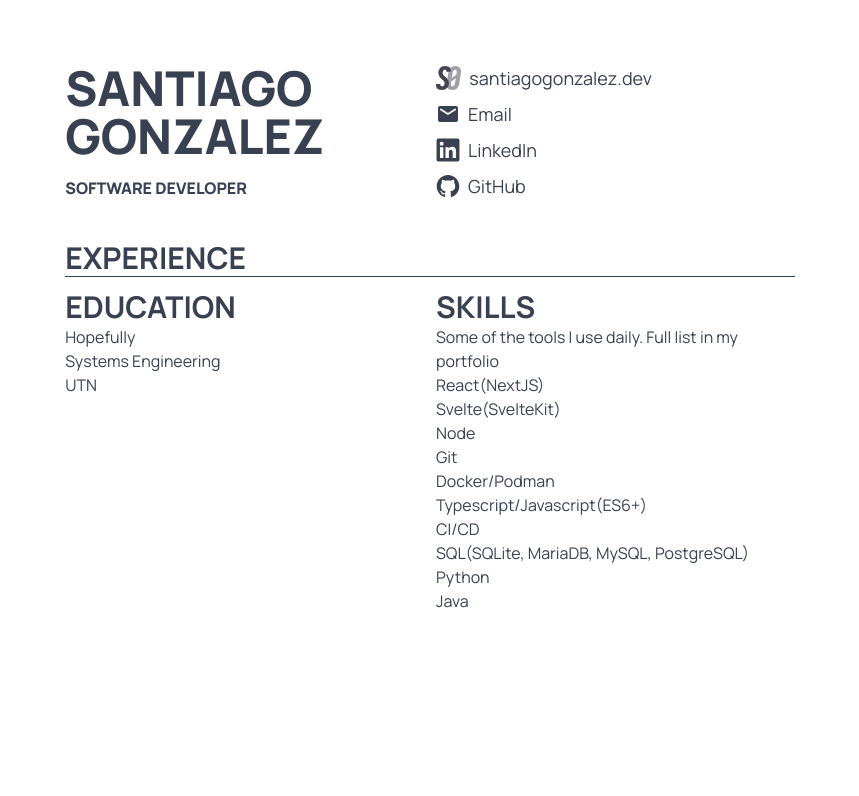
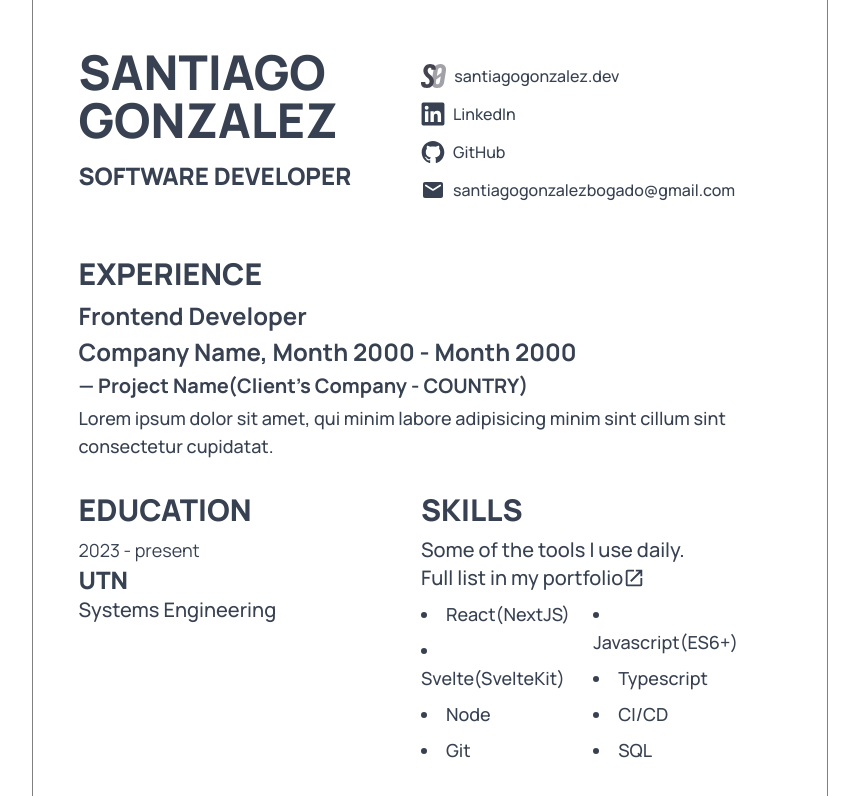
Before and after one commit to santiagogonzalez-dev/resume-website, a SvelteKit app: page / in a window 1280 px wide. Shown: the top 796 px of the page, without its empty margins (210-1069 px from the left). Built offline with nearby package versions, Linux system fonts and the light colour scheme.

Commit message:
Bunch of changes, give format to the document using grid

```diff
--- a/src/lib/langs/en.json
+++ b/src/lib/langs/en.json
@@ -1,13 +1,22 @@
 {
 	"position": "SOFTWARE DEVELOPER",
 	"experience": {
-		"title": "EXPERIENCE"
+		"title": "EXPERIENCE",
+		"list": [
+			{
+				"position": "Frontend Developer",
+				"company": "Company Name",
+				"from_to": "Month 2000 - Month 2000",
+				"project": "Project Name(Client's Company - COUNTRY)",
+				"description": "Lorem ipsum dolor sit amet, qui minim labore adipisicing minim sint cillum sint consectetur cupidatat."
+			}
+		]
 	},
 	"education": {
 		"title": "EDUCATION",
 		"list": [
 			{
-				"date": "Hopefully",
+				"date": "2023 - present",
 				"in": "Systems Engineering",
 				"at": "UTN"
 			}
@@ -15,7 +24,7 @@
 	},
 	"skills": {
 		"title": "SKILLS",
-		"description": "Some of the tools I use daily. Full list",
-		"link": ["in my portfolio", "https://www.santiagogonzalez.dev/about#technologies"]
+		"description": "Some of the tools I use daily.",
+		"link": ["Full list in my portfolio", "https://www.santiagogonzalez.dev/about#technologies"]
 	}
 }
--- a/src/lib/langs/es.json
+++ b/src/lib/langs/es.json
@@ -1,13 +1,22 @@
 {
 	"position": "DESARROLLADOR DE SOFTWARE",
 	"experience": {
-		"title": "EXPERIENCIA"
+		"title": "EXPERIENCIA",
+		"list": [
+			{
+				"position": "Frontend Developer",
+				"company": "Company Name",
+				"from_to": "Month 2000 - Month 2000",
+				"project": "Project Name(Client's Company - PAÍS)",
+				"description": "Lorem ipsum dolor sit amet, qui minim labore adipisicing minim sint cillum sint consectetur cupidatat."
+			}
+		]
 	},
 	"education": {
 		"title": "EDUCACIÓN",
 		"list": [
 			{
-				"date": "Con un poco de suerte",
+				"date": "2023 - presente",
 				"in": "Ingeniería en Sistemas",
 				"at": "UTN"
 			}
@@ -15,7 +24,7 @@
 	},
 	"skills": {
 		"title": "TECNOLOGÍAS USADAS",
-		"description": "Herramientas que uso a diario. Lista entera",
-		"link": ["en mi portafolio", "https://www.santiagogonzalez.dev/about#technologies"]
+		"description": "Herramientas que uso a diario.",
+		"link": ["Lista entera en mi portafolio", "https://www.santiagogonzalez.dev/about#technologies"]
 	}
 }
--- a/src/routes/[[lang]]/+page.svelte
+++ b/src/routes/[[lang]]/+page.svelte
@@ -5,38 +5,22 @@
 	$: data = $page.data;
 </script>
 
-<div
-	class="w-[min(210mm,100%)] h-[min(210mm,100%)] mx-auto py-[0.5in]
-  px-[min(2cm,2rem)] text-gray-700"
->
-	<header class="grid items-center grid-cols-1 sm:grid-cols-2 gap-3">
-		<main class="flex flex-col gap-4">
-			<h1 class="text-5xl font-extrabold">SANTIAGO GONZALEZ</h1>
-			<h2 class="font-extrabold">
-				{data.position}
-			</h2>
-		</main>
-		<nav>
-			<ul class="grid gap-2 my-4">
+<main class="text-gray-700">
+	<header class="grid grid-cols-1 sm:grid-cols-2 place-content-center gap-4">
+		<hgroup class="flex flex-col gap-4">
+			<h1 class="text-5xl font-black">SANTIAGO GONZALEZ</h1>
+			<h2 class="text-2xl font-black">{data.position}</h2>
+		</hgroup>
+		<nav class="flex-1">
+			<ul class="grid gap-2 my-4 font-medium text-base">
 				<li>
-					<a class="flex items-center text-lg" target="_blank" rel="external" href="https://www.santiagogonzalez.dev">
+					<a class="inline-flex place-items-center" target="_blank" rel="external" href="https://www.santiagogonzalez.dev">
 						<img class="h-6 mr-2" src="{base}/logo-light.svg" alt="Personal logo" />
 						santiagogonzalez.dev
 					</a>
 				</li>
 				<li>
-					<a class="flex items-center text-lg" href="mailto:santiagogonzalezbogado@gmail.com">
-						<svg class="h-6 mr-2" xmlns="http://www.w3.org/2000/svg" width="24" height="24" viewBox="0 0 24 24">
-							<path
-								fill="currentColor"
-								d="M20 4H4c-1.1 0-1.99.9-1.99 2L2 18c0 1.1.9 2 2 2h16c1.1 0 2-.9 2-2V6c0-1.1-.9-2-2-2zm-.4 4.25l-7.07 4.42c-.32.2-.74.2-1.06 0L4.4 8.25a.85.85 0 1 1 .9-1.44L12 11l6.7-4.19a.85.85 0 1 1 .9 1.44z"
-							/>
-						</svg>
-						Email
-					</a>
-				</li>
-				<li>
-					<a class="flex items-center text-lg" target="_blank" rel="external" href="https://www.linkedin.com/in/santiago-gonzalez-62557221b/">
+					<a class="inline-flex place-items-center" target="_blank" rel="external" href="https://www.linkedin.com/in/santiago-gonzalez-62557221b/">
 						<svg class="h-6 mr-2" xmlns="http://www.w3.org/2000/svg" width="24" height="24" viewBox="0 0 128 128">
 							<path
 								fill="currentColor"
@@ -47,7 +31,7 @@
 					</a>
 				</li>
 				<li>
-					<a class="flex items-center text-lg" target="_blank" rel="external" href="https://www.linkedin.com/in/santiago-gonzalez-62557221b/">
+					<a class="inline-flex place-items-center" target="_blank" rel="external" href="https://www.linkedin.com/in/santiago-gonzalez-62557221b/">
 						<svg class="h-6 mr-2" xmlns="http://www.w3.org/2000/svg" width="24" height="24" viewBox="0 0 128 128">
 							<g fill="currentColor">
 								<path
@@ -63,48 +47,69 @@
 						GitHub
 					</a>
 				</li>
+				<li>
+					<a class="inline-flex place-items-center" href="mailto:santiagogonzalezbogado@gmail.com">
+						<svg class="h-6 mr-2" xmlns="http://www.w3.org/2000/svg" width="24" height="24" viewBox="0 0 24 24">
+							<path
+								fill="currentColor"
+								d="M20 4H4c-1.1 0-1.99.9-1.99 2L2 18c0 1.1.9 2 2 2h16c1.1 0 2-.9 2-2V6c0-1.1-.9-2-2-2zm-.4 4.25l-7.07 4.42c-.32.2-.74.2-1.06 0L4.4 8.25a.85.85 0 1 1 .9-1.44L12 11l6.7-4.19a.85.85 0 1 1 .9 1.44z"
+							/>
+						</svg>
+						santiagogonzalezbogado@gmail.com
+					</a>
+				</li>
 			</ul>
 		</nav>
 	</header>
 	<br />
-	<section class="experience">
-		<h3 class="font-bold text-3xl">
+	<section class="mt-2 space-y-2">
+		<h3 class="font-black text-3xl">
 			{data.experience.title}
 		</h3>
+		<ol>
+			{#each data.experience.list as experience}
+				<li class="mt-1 space-y-1 text-2xl font-bold">{experience.position}</li>
+				<li class="mt-1 space-y-1 text-2xl font-bold">{experience.company}, {experience.from_to}</li>
+				<li class="mt-1 space-y-1 text-xl font-bold">&mdash; {experience.project}</li>
+				<li class="mt-1 space-y-1 text-lg font-medium">{experience.description}</li>
+			{/each}
+		</ol>
 	</section>
-	<hr class="w-full border-gray-700" />
-	<div class="grid-cols-1 sm:grid-cols-2 grid mt-3 gap-3">
-		<section class="education">
-			<h3 class="font-bold text-3xl">{data.education.title}</h3>
+	<div class="grid grid-cols-1 sm:grid-cols-2 place-content-center gap-4 mt-6">
+		<section class="mt-2 space-y-2">
+			<h3 class="font-black text-3xl">{data.education.title}</h3>
 			<ol>
 				{#each data.education.list as job}
-					<li>{job.date}</li>
-					<li>{job.in}</li>
-					<li>{job.at}</li>
+					<li class="text-lg font-normal">{job.date}</li>
+					<li class="text-2xl font-black">{job.at}</li>
+					<li class="text-xl font-medium">{job.in}</li>
 				{/each}
 			</ol>
 		</section>
-		<section class="skills">
-			<h3 class="font-bold text-3xl">{data.skills.title}</h3>
-			<p>
+		<section class="mt-2 space-y-2">
+			<h3 class="font-black text-3xl">{data.skills.title}</h3>
+			<p class="font-medium text-xl">
 				{data.skills.description}
-				<a class="text-slate-60" rel="external" target="_blank" href={data.skills.link[1]}>{data.skills.link[0]}</a>
+				<a class="inline-flex place-items-center" rel="external" target="_blank" href={data.skills.link[1]}
+					>{data.skills.link[0]}
+					<svg xmlns="http://www.w3.org/2000/svg" width="22" height="22" viewBox="0 0 24 24">
+						<path fill="currentColor" d="M14 3v2h3.59l-9.83 9.83l1.41 1.41L19 6.41V10h2V3m-2 16H5V5h7V3H5a2 2 0 0 0-2 2v14a2 2 0 0 0 2 2h14a2 2 0 0 0 2-2v-7h-2v7Z" />
+					</svg>
+				</a>
 			</p>
-			<ol>
+			<ol class="text-lg font-medium columns-2 mt-2 space-y-2 list-disc list-inside">
 				<li>React(NextJS)</li>
 				<li>Svelte(SvelteKit)</li>
 				<li>Node</li>
 				<li>Git</li>
-				<li>Docker/Podman</li>
-				<li>Typescript/Javascript(ES6+)</li>
+				<li>Javascript(ES6+)</li>
+				<li>Typescript</li>
 				<li>CI/CD</li>
-				<li>SQL(SQLite, MariaDB, MySQL, PostgreSQL)</li>
-				<li>Python</li>
-				<li>Java</li>
+				<li>SQL</li>
 			</ol>
 		</section>
 	</div>
-</div>
+</main>
 
 <style>
 	@import url('https://fonts.googleapis.com/css2?family=Manrope:wght@200;300;400;500;600;700;800&family=PT+Sans:ital,wght@0,400;0,700;1,400;1,700&display=swap');
@@ -113,7 +118,22 @@
 		font-family: 'Manrope', sans-serif;
 	}
 
-	@page {
-		size: A4;
+	@media print {
+		@page {
+			size: A4;
+		}
+	}
+
+	main {
+		display: grid;
+		grid-template-rows: auto auto 1fr;
+		width: min(210mm, 100%);
+		min-height: min(297mm, 100vh);
+		margin-inline: auto;
+		padding-top: 0.5in;
+		padding-bottom: 0.5in;
+		padding-left: 1.2cm;
+		padding-right: 2.1cm;
+		outline: 1px gray solid;
 	}
 </style>
```
